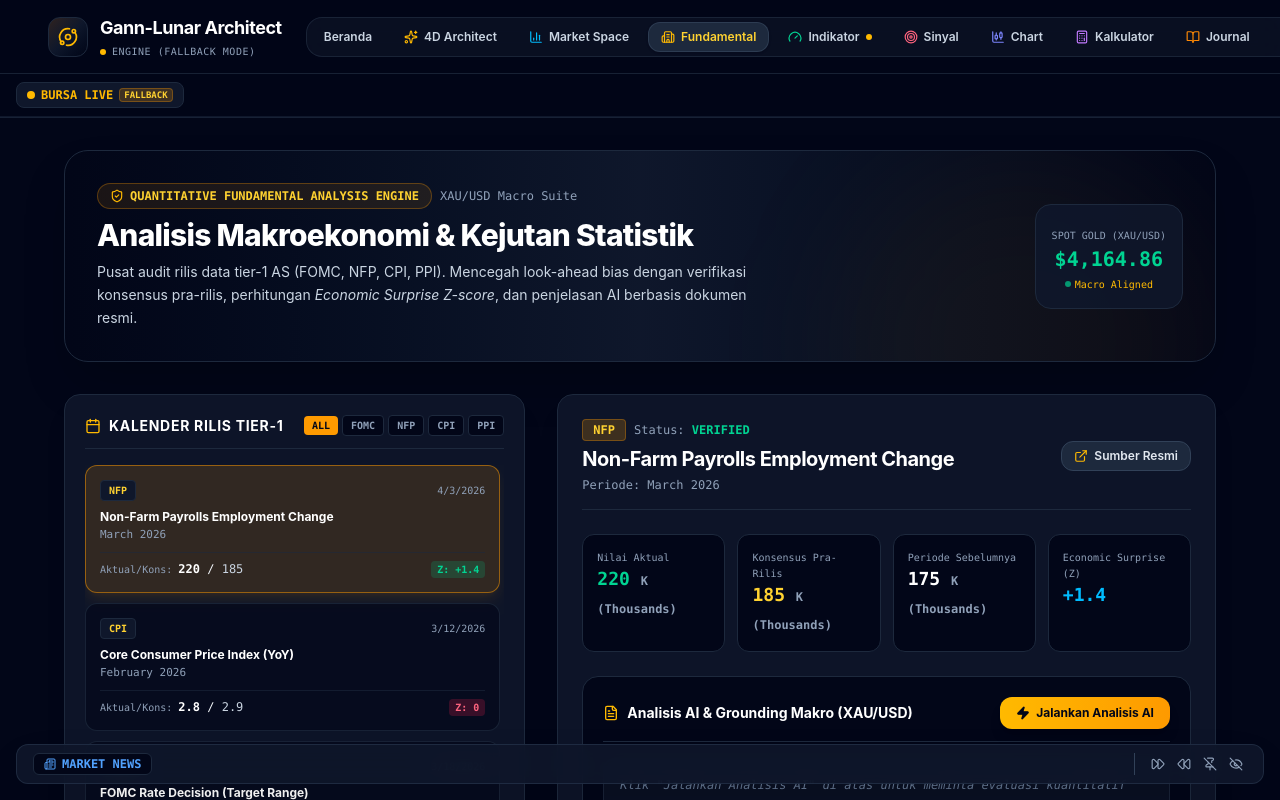
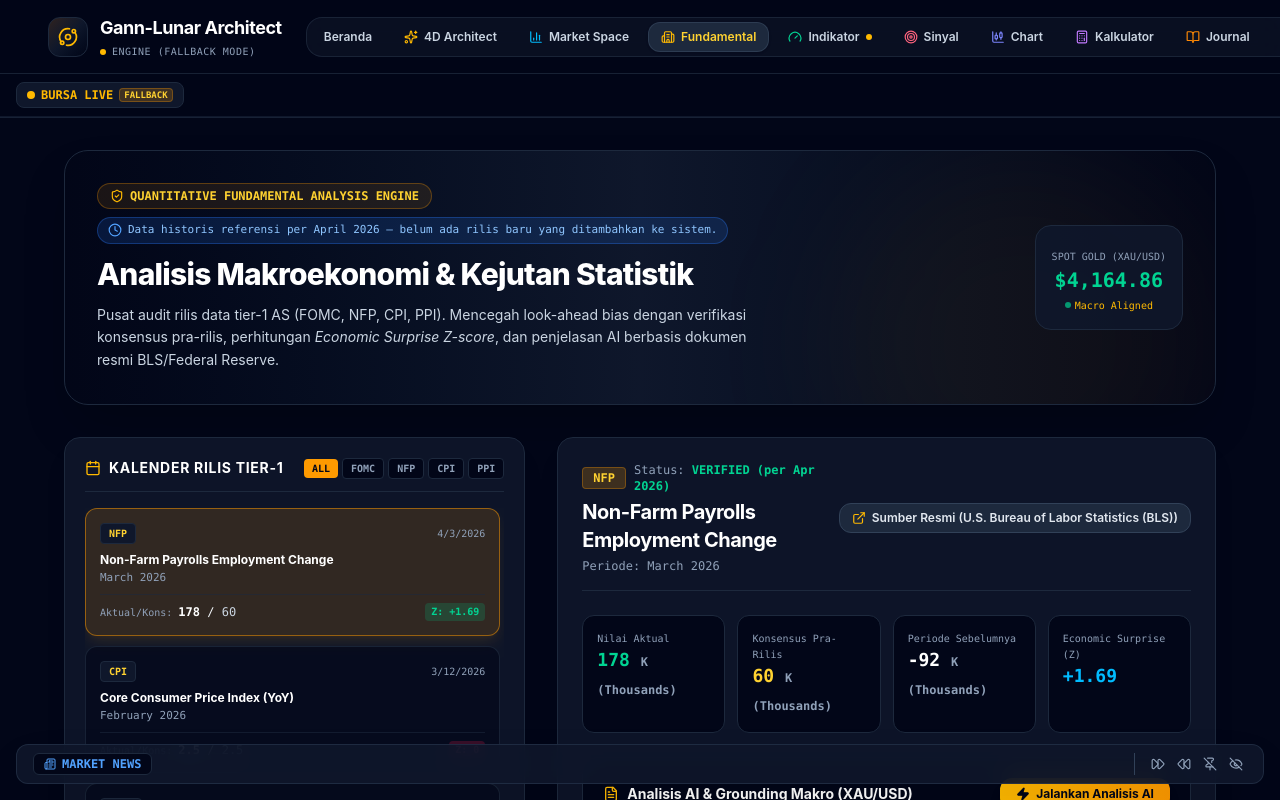
Before and after one commit to Mawardi84/Gann-Lunar-, a React (Vite) app: page / in a window 1280 px wide. Both pictures are taken after a click on the button "Fundamental". Shown: the top 800 px of the page. Built offline with nearby package versions, Linux system fonts and the light colour scheme; no server answers.

Commit message:
feat: enhance fundamental analysis engine
- Update economic surprise calculation to support event-specific variance
- Add range_label field to macro event records
- Update historic NFP and CPI data points
- Add data disclaimer to LLM analysis prompt

```diff
--- a/server.ts
+++ b/server.ts
@@ -214,6 +214,8 @@ Analisis data rilis makroekonomi berikut secara objektif, berimbang, dan grounde
 - Nilai Periode Sebelumnya: ${previous} ${unit}
 - Referensi Sumber Resmi: ${sourceRef || 'Official Release'}
 
+CATATAN: Data ini adalah data historis referensi, bukan rilis real-time terbaru. Jika relevan, sebutkan dalam analisis bahwa kondisi pasar saat ini mungkin sudah bergeser sejak tanggal rilis data ini.
+
 TUGAS ANALISIS:
 1. Hitung besaran kejutan (*economic surprise*) dan arah deviasinya terhadap konsensus.
 2. Jelaskan implikasi fundamental makroekonomi terhadap instrumen XAU/USD (pertimbangkan faktor suku bunga riil, DXY, dan inflasi).
--- a/src/components/tabs/FundamentalTab.tsx
+++ b/src/components/tabs/FundamentalTab.tsx
@@ -1,6 +1,6 @@
 import React, { useState } from 'react';
 import {
-  Building2, Calendar, TrendingUp, TrendingDown, AlertCircle, ShieldCheck, Zap, RefreshCw, FileText, ExternalLink, CheckCircle2, Layers
+  Building2, Calendar, TrendingUp, TrendingDown, AlertCircle, ShieldCheck, Zap, RefreshCw, FileText, ExternalLink, CheckCircle2, Layers, Clock
 } from 'lucide-react';
 import { MarketState } from '../../hooks/useMarketState';
 import { INITIAL_MACRO_EVENTS, MacroEventRecord, calculateEconomicSurprise } from '../../utils/fundamental';
@@ -19,7 +19,7 @@ export const FundamentalTab: React.FC<FundamentalTabProps> = ({ state }) => {
   const [errorMsg, setErrorMsg] = useState<string | null>(null);
 
   const selectedEvent = events.find(e => e.event_id === selectedEventId) || events[0];
-  const surpriseData = calculateEconomicSurprise(selectedEvent.actual_value, selectedEvent.consensus_value);
+  const surpriseData = calculateEconomicSurprise(selectedEvent.actual_value, selectedEvent.consensus_value, selectedEvent.event_type);
 
   const filteredEvents = filterType === 'ALL'
     ? events
@@ -35,8 +35,8 @@ export const FundamentalTab: React.FC<FundamentalTabProps> = ({ state }) => {
         body: JSON.stringify({
           eventType: event.event_type,
           indicatorName: event.indicator_name,
-          actual: event.actual_value,
-          consensus: event.consensus_value,
+          actual: event.range_label || event.actual_value,
+          consensus: event.range_label || event.consensus_value,
           previous: event.previous_value,
           unit: event.unit,
           sourceRef: event.source_reference
@@ -58,19 +58,22 @@ export const FundamentalTab: React.FC<FundamentalTabProps> = ({ state }) => {
       <div className="bg-gradient-to-r from-slate-950 via-slate-900 to-slate-950 border border-slate-800 rounded-3xl p-6 sm:p-8 shadow-2xl relative overflow-hidden">
         <div className="absolute top-0 right-0 w-96 h-96 bg-amber-500/5 rounded-full blur-3xl pointer-events-none"></div>
         <div className="relative z-10 flex flex-col md:flex-row md:items-center justify-between gap-6">
-          <div className="space-y-2">
-            <div className="flex items-center gap-2">
+          <div className="space-y-3">
+            <div className="flex items-center gap-2 flex-wrap">
               <span className="px-3 py-1 bg-amber-500/10 text-amber-300 border border-amber-500/30 rounded-full text-xs font-mono font-bold flex items-center gap-1.5">
                 <ShieldCheck className="w-3.5 h-3.5 text-amber-400" />
                 QUANTITATIVE FUNDAMENTAL ANALYSIS ENGINE
               </span>
-              <span className="text-xs text-slate-400 font-mono">XAU/USD Macro Suite</span>
+              <span className="px-2.5 py-1 bg-blue-500/15 text-blue-300 border border-blue-500/30 rounded-full text-[11px] font-mono flex items-center gap-1.5">
+                <Clock className="w-3.5 h-3.5 text-blue-400" />
+                Data historis referensi per April 2026 — belum ada rilis baru yang ditambahkan ke sistem.
+              </span>
             </div>
             <h1 className="text-2xl sm:text-3xl font-extrabold text-white tracking-tight">
               Analisis Makroekonomi & Kejutan Statistik
             </h1>
             <p className="text-xs sm:text-sm text-slate-300 max-w-2xl leading-relaxed">
-              Pusat audit rilis data tier-1 AS (FOMC, NFP, CPI, PPI). Mencegah look-ahead bias dengan verifikasi konsensus pra-rilis, perhitungan <em>Economic Surprise Z-score</em>, dan penjelasan AI berbasis dokumen resmi.
+              Pusat audit rilis data tier-1 AS (FOMC, NFP, CPI, PPI). Mencegah look-ahead bias dengan verifikasi konsensus pra-rilis, perhitungan <em>Economic Surprise Z-score</em>, dan penjelasan AI berbasis dokumen resmi BLS/Federal Reserve.
             </p>
           </div>
 
@@ -115,7 +118,7 @@ export const FundamentalTab: React.FC<FundamentalTabProps> = ({ state }) => {
           <div className="space-y-2.5 max-h-[600px] overflow-y-auto pr-1">
             {filteredEvents.map(ev => {
               const isSelected = ev.event_id === selectedEventId;
-              const surprise = calculateEconomicSurprise(ev.actual_value, ev.consensus_value);
+              const surprise = calculateEconomicSurprise(ev.actual_value, ev.consensus_value, ev.event_type);
               return (
                 <button
                   key={ev.event_id}
@@ -143,9 +146,13 @@ export const FundamentalTab: React.FC<FundamentalTabProps> = ({ state }) => {
                   <div className="flex items-center justify-between pt-2 border-t border-slate-800/60 text-xs font-mono">
                     <div>
                       <span className="text-slate-400 text-[10px]">Aktual/Kons: </span>
-                      <strong className="text-white">{ev.actual_value ?? 'Pending'}</strong> / <span className="text-slate-300">{ev.consensus_value}</span>
+                      <strong className="text-white">{ev.range_label || ev.actual_value}</strong> / <span className="text-slate-300">{ev.consensus_value}</span>
                     </div>
-                    {surprise.zScore !== null && (
+                    {ev.event_type === 'FOMC' ? (
+                      <span className="px-1.5 py-0.5 rounded text-[10px] font-bold bg-amber-500/20 text-amber-300">
+                        In-Line
+                      </span>
+                    ) : surprise.zScore !== null && (
                       <span className={`px-1.5 py-0.5 rounded text-[10px] font-bold ${
                         surprise.zScore > 0 ? 'bg-emerald-500/20 text-emerald-400' : 'bg-rose-500/20 text-rose-400'
                       }`}>
@@ -170,7 +177,7 @@ export const FundamentalTab: React.FC<FundamentalTabProps> = ({ state }) => {
                   <span className="px-2.5 py-0.5 rounded bg-amber-500/20 text-amber-300 border border-amber-500/30 text-xs font-mono font-bold">
                     {selectedEvent.event_type}
                   </span>
-                  <span className="text-xs text-slate-400 font-mono">Status: <strong className="text-emerald-400">{selectedEvent.data_status}</strong></span>
+                  <span className="text-xs text-slate-400 font-mono">Status: <strong className="text-emerald-400">VERIFIED (per Apr 2026)</strong></span>
                 </div>
                 <h2 className="text-xl font-bold text-white tracking-tight">{selectedEvent.indicator_name}</h2>
                 <p className="text-xs text-slate-400 font-mono">Periode: {selectedEvent.reporting_period}</p>
@@ -184,7 +191,7 @@ export const FundamentalTab: React.FC<FundamentalTabProps> = ({ state }) => {
                   className="flex items-center gap-1.5 px-3 py-1.5 bg-slate-800 hover:bg-slate-700 text-slate-200 text-xs font-semibold rounded-xl border border-slate-700 transition-all cursor-pointer"
                 >
                   <ExternalLink className="w-3.5 h-3.5 text-amber-400" />
-                  <span>Sumber Resmi</span>
+                  <span>Sumber Resmi ({selectedEvent.source_name})</span>
                 </a>
               </div>
             </div>
@@ -193,7 +200,7 @@ export const FundamentalTab: React.FC<FundamentalTabProps> = ({ state }) => {
             <div className="grid grid-cols-2 sm:grid-cols-4 gap-3 text-xs font-mono">
               <div className="bg-slate-950 p-3.5 rounded-xl border border-slate-800 space-y-1">
                 <span className="text-slate-400 text-[10px]">Nilai Aktual</span>
-                <div className="text-lg font-bold text-emerald-400">{selectedEvent.actual_value} <span className="text-xs text-slate-400">{selectedEvent.unit}</span></div>
+                <div className="text-lg font-bold text-emerald-400">{selectedEvent.range_label || selectedEvent.actual_value} <span className="text-xs text-slate-400">{selectedEvent.unit}</span></div>
               </div>
               <div className="bg-slate-950 p-3.5 rounded-xl border border-slate-800 space-y-1">
                 <span className="text-slate-400 text-[10px]">Konsensus Pra-Rilis</span>
@@ -204,9 +211,9 @@ export const FundamentalTab: React.FC<FundamentalTabProps> = ({ state }) => {
                 <div className="text-lg font-bold text-white">{selectedEvent.previous_value} <span className="text-xs text-slate-400">{selectedEvent.unit}</span></div>
               </div>
               <div className="bg-slate-950 p-3.5 rounded-xl border border-slate-800 space-y-1">
-                <span className="text-slate-400 text-[10px]">Economic Surprise (Z)</span>
+                <span className="text-slate-400 text-[10px]">{selectedEvent.event_type === 'FOMC' ? 'Penilaian Diskrit' : 'Economic Surprise (Z)'}</span>
                 <div className="text-lg font-bold text-sky-400">
-                  {surpriseData.zScore !== null ? (surpriseData.zScore > 0 ? `+${surpriseData.zScore}` : surpriseData.zScore) : 'N/A'}
+                  {selectedEvent.event_type === 'FOMC' ? 'In-Line' : (surpriseData.zScore !== null ? (surpriseData.zScore > 0 ? `+${surpriseData.zScore}` : surpriseData.zScore) : 'N/A')}
                 </div>
               </div>
             </div>
--- a/src/utils/fundamental.ts
+++ b/src/utils/fundamental.ts
@@ -1,6 +1,6 @@
 /**
  * Quantitative Fundamental Analysis Engine Utilities for XAU/USD
- * Implements Economic Surprise Z-score, macro regime evaluation, and tier-1 event calendar.
+ * Implements Economic Surprise Z-score with event-specific stddev, macro regime evaluation, and tier-1 event calendar.
  */
 
 export interface MacroEventRecord {
@@ -19,6 +19,7 @@ export interface MacroEventRecord {
   source_reference: string;
   data_status: 'VERIFIED' | 'ESTIMATED' | 'DISPUTED' | 'INSUFFICIENT_DATA';
   revision_version: number;
+  range_label?: string;
 }
 
 export const INITIAL_MACRO_EVENTS: MacroEventRecord[] = [
@@ -28,10 +29,10 @@ export const INITIAL_MACRO_EVENTS: MacroEventRecord[] = [
     indicator_code: 'NFP_CHANGE',
     indicator_name: 'Non-Farm Payrolls Employment Change',
     reporting_period: 'March 2026',
-    actual_value: 220.0,
-    consensus_value: 185.0,
-    previous_value: 175.0,
-    revised_previous: 180.0,
+    actual_value: 178.0,
+    consensus_value: 60.0,
+    previous_value: -92.0,
+    revised_previous: -133.0,
     unit: 'K (Thousands)',
     release_time_utc: '2026-04-03T12:30:00Z',
     source_name: 'U.S. Bureau of Labor Statistics (BLS)',
@@ -45,10 +46,10 @@ export const INITIAL_MACRO_EVENTS: MacroEventRecord[] = [
     indicator_code: 'CORE_CPI_YOY',
     indicator_name: 'Core Consumer Price Index (YoY)',
     reporting_period: 'February 2026',
-    actual_value: 2.8,
-    consensus_value: 2.9,
-    previous_value: 3.0,
-    revised_previous: 3.0,
+    actual_value: 2.5,
+    consensus_value: 2.5,
+    previous_value: 2.5,
+    revised_previous: 2.5,
     unit: '%',
     release_time_utc: '2026-03-12T12:30:00Z',
     source_name: 'U.S. Bureau of Labor Statistics (BLS)',
@@ -62,16 +63,17 @@ export const INITIAL_MACRO_EVENTS: MacroEventRecord[] = [
     indicator_code: 'FED_FUNDS_RATE',
     indicator_name: 'FOMC Rate Decision (Target Range)',
     reporting_period: 'March 2026 Meeting',
-    actual_value: 4.50,
-    consensus_value: 4.50,
-    previous_value: 4.50,
-    revised_previous: 4.50,
+    actual_value: 3.75,
+    consensus_value: 3.75,
+    previous_value: 3.75,
+    revised_previous: 3.75,
     unit: '%',
     release_time_utc: '2026-03-18T18:00:00Z',
     source_name: 'Federal Reserve Board',
     source_reference: 'https://www.federalreserve.gov/newsevents/pressreleases/monetary20260318a.htm',
     data_status: 'VERIFIED',
-    revision_version: 1
+    revision_version: 1,
+    range_label: '3.50%–3.75%'
   },
   {
     event_id: 'ppi-2026-03',
@@ -79,10 +81,10 @@ export const INITIAL_MACRO_EVENTS: MacroEventRecord[] = [
     indicator_code: 'CORE_PPI_MOM',
     indicator_name: 'Core Producer Price Index (MoM)',
     reporting_period: 'February 2026',
-    actual_value: 0.3,
+    actual_value: 0.2,
     consensus_value: 0.2,
-    previous_value: 0.1,
-    revised_previous: 0.1,
+    previous_value: 0.3,
+    revised_previous: 0.2,
     unit: '%',
     release_time_utc: '2026-03-13T12:30:00Z',
     source_name: 'U.S. Bureau of Labor Statistics (BLS)',
@@ -92,15 +94,32 @@ export const INITIAL_MACRO_EVENTS: MacroEventRecord[] = [
   }
 ];
 
-export function calculateEconomicSurprise(actual: number | null, consensus: number | null, historicalStdDev: number = 25.0) {
+export function calculateEconomicSurprise(actual: number | null, consensus: number | null, eventType: 'FOMC' | 'NFP' | 'CPI' | 'PPI') {
   if (actual === null || consensus === null) {
-    return { surprise: null, zScore: null, status: 'INSUFFICIENT_DATA' as const };
+    return { surprise: null, zScore: null, status: 'INSUFFICIENT_DATA' as const, discreteAssessment: 'N/A' };
   }
+
+  if (eventType === 'FOMC') {
+    const isMatched = actual === consensus;
+    return {
+      surprise: Number((actual - consensus).toFixed(2)),
+      zScore: null,
+      status: 'VERIFIED' as const,
+      discreteAssessment: isMatched ? 'Sesuai Ekspektasi (Rate Hold In-Line)' : (actual > consensus ? 'Mengejutkan (Hawkish Surprise)' : 'Mengejutkan (Dovish Surprise)')
+    };
+  }
+
+  // StdDev lookup per event type
+  let stdDev = 25.0;
+  if (eventType === 'NFP') stdDev = 70.0;
+  if (eventType === 'CPI' || eventType === 'PPI') stdDev = 0.12;
+
   const surprise = actual - consensus;
-  const zScore = surprise / historicalStdDev;
+  const zScore = surprise / stdDev;
   return {
     surprise: Number(surprise.toFixed(2)),
     zScore: Number(zScore.toFixed(2)),
-    status: 'VERIFIED' as const
+    status: 'VERIFIED' as const,
+    discreteAssessment: null
   };
 }
```
